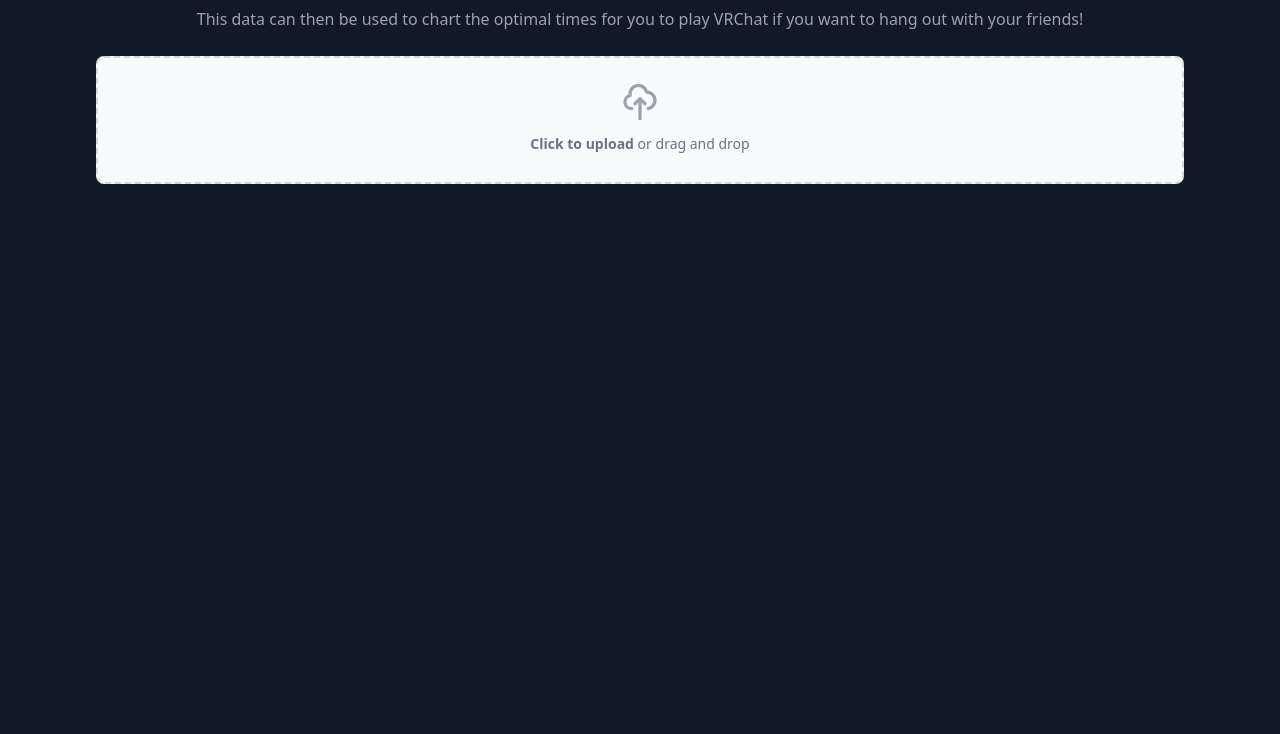
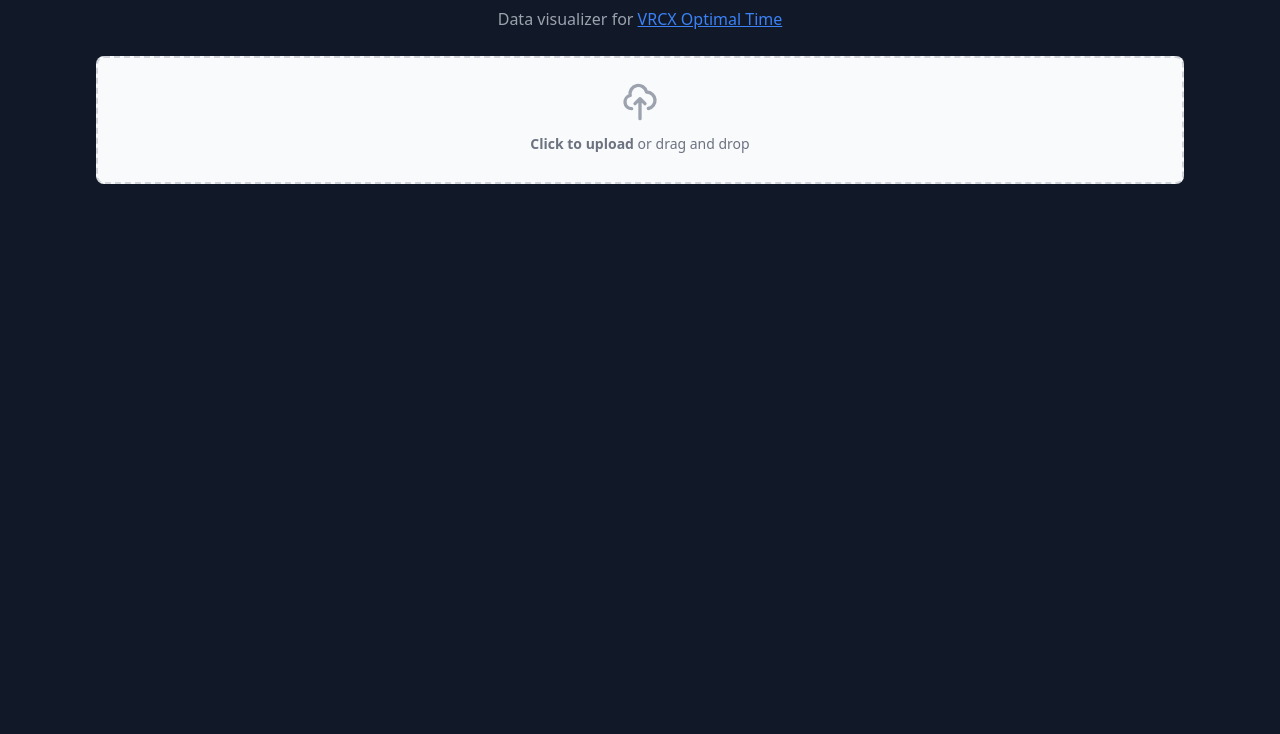
Before and after one commit to PX-Byte/vrcx-optimal-time-viewer, a website built with Vite: page index.html in a window 1280 px wide. Shown: the part 66-800 px from the top of the page. Built offline with nearby package versions, Linux system fonts and the light colour scheme.

```diff
--- a/index.html
+++ b/index.html
@@ -18,8 +18,7 @@
       </h1>
 
       <p class="mt-6 text-base leading-relaxed text-center text-gray-400 mb-6" id="chart">
-        This data can then be used to chart the optimal times for you to play VRChat if you want to hang out
-        with your friends!
+        Data visualizer for <a class="text-blue-500 underline" href="https://github.com/zkxs/vrcx-optimal-time">VRCX Optimal Time</a>
       </p>
 
       <div class="flex items-center justify-center w-full">
```
